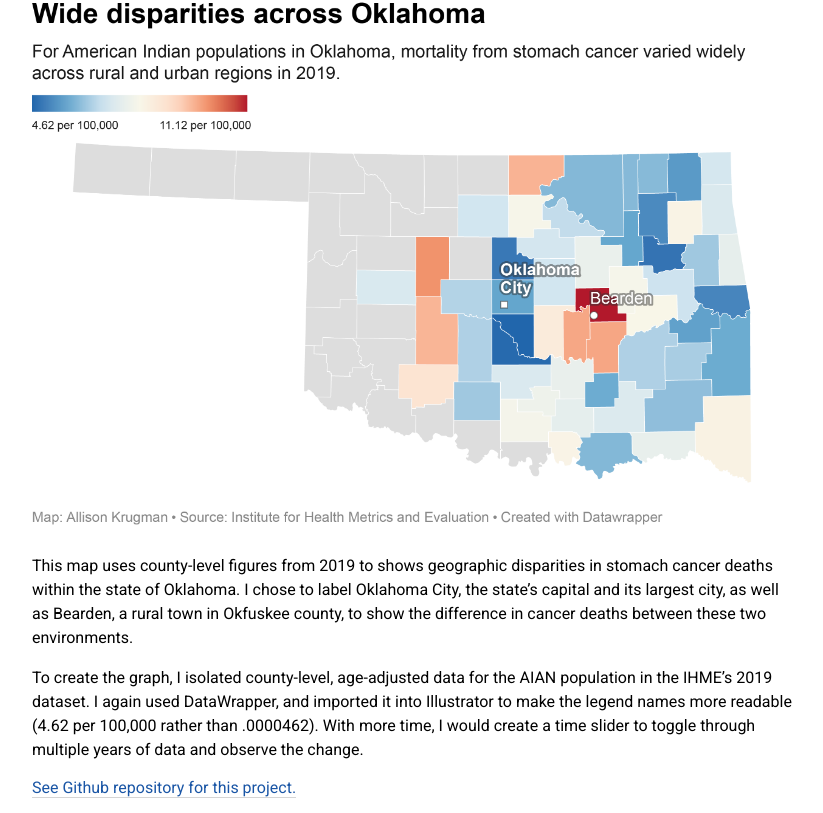
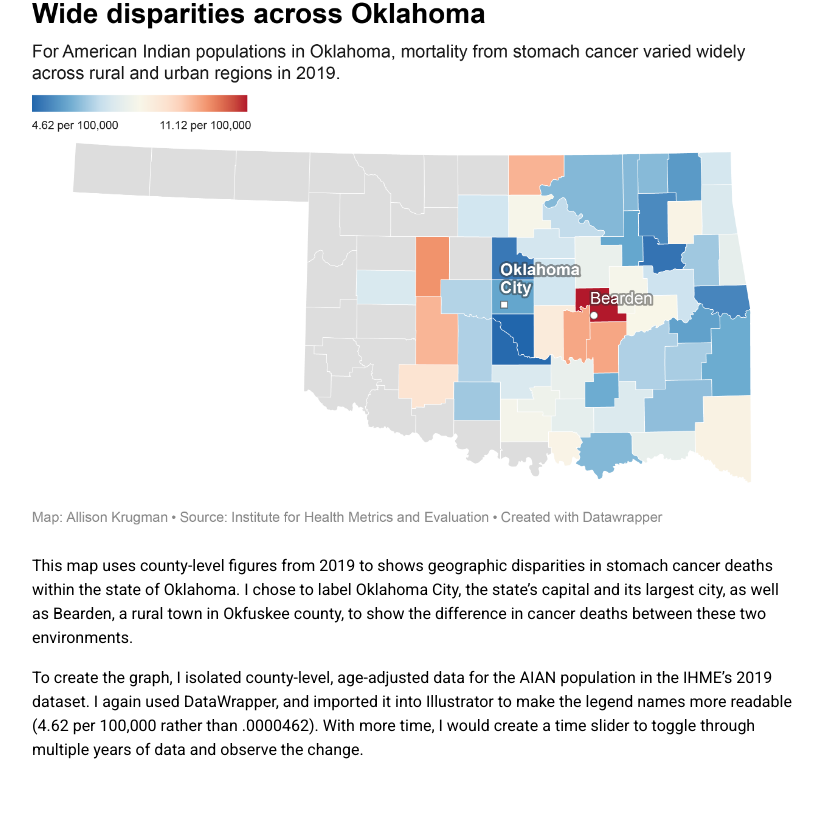
Before and after one commit to alliekrugman/ok-stomach-cancer, a plain HTML site: page index.html in a window 1280 px wide. Shown: the part 1180-1993 px from the top of the page, without its empty margins (228-1051 px from the left). After the commit the page ends 1958 px from the top, so only its background shows below. Drawn offline with Linux system fonts and the light colour scheme.

Commit message:
Update index.html

```diff
--- a/index.html
+++ b/index.html
@@ -26,7 +26,7 @@
      <p>This map uses county-level figures from 2019 to shows geographic disparities in stomach cancer deaths within the state of Oklahoma. I chose to label Oklahoma City, the state’s capital and its largest city, as well as Bearden, a rural town in Okfuskee county, to show the difference in cancer deaths between these two environments. </p>
 <p>To create the graph, I isolated county-level, age-adjusted data for the AIAN population in the IHME’s 2019 dataset. I again used DataWrapper, and imported it into Illustrator to make the legend names more readable (4.62 per 100,000 rather than .0000462). With more time, I would create a time slider to toggle through multiple years of data and observe the change.</p>
 </script>
- <p></p> <a href="https://github.com/alliekrugman/ok-stomach-cancer/tree/main"><i></i>See Github repository for this project.<i></i></a></p>
+
 
   </div>
         </div>
```
